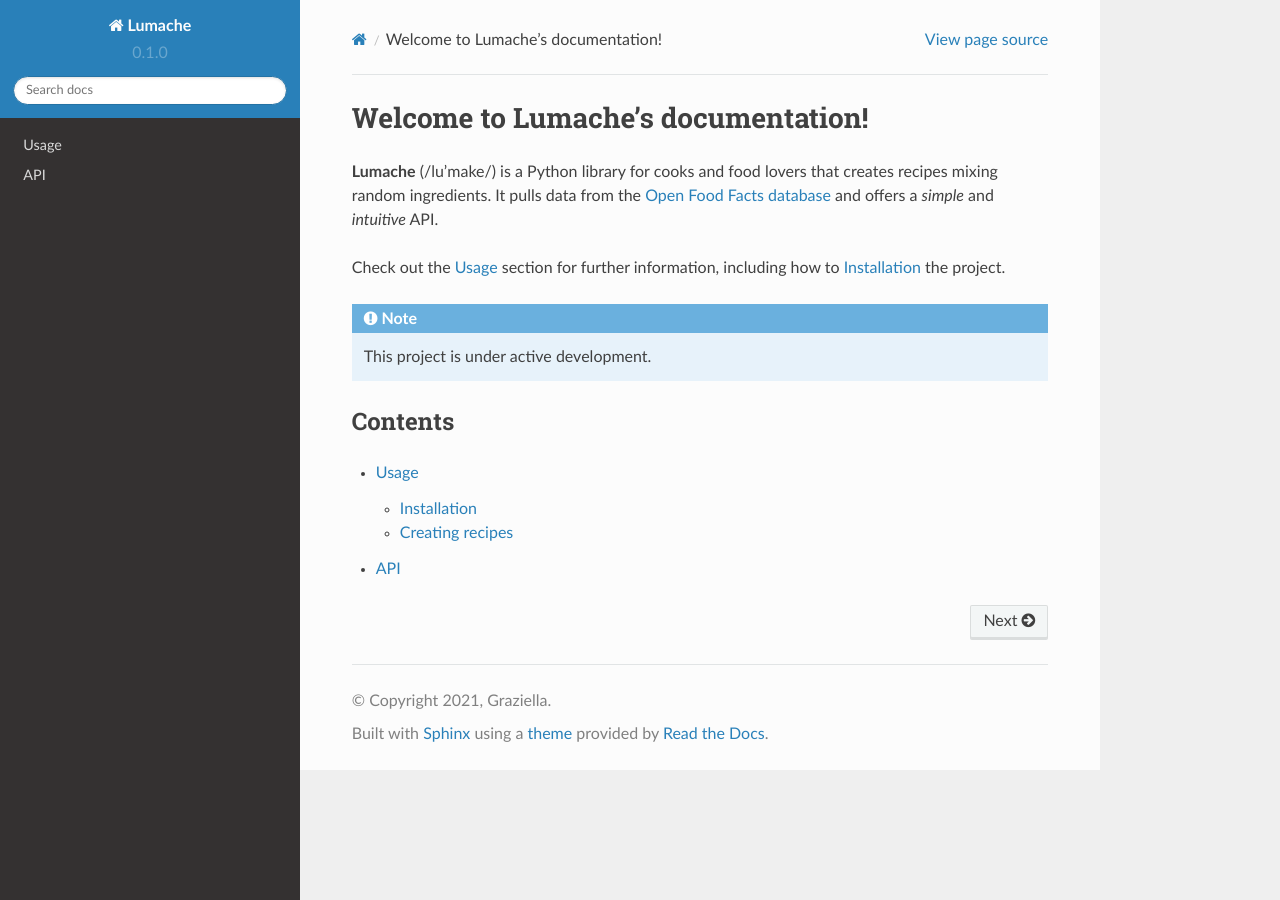
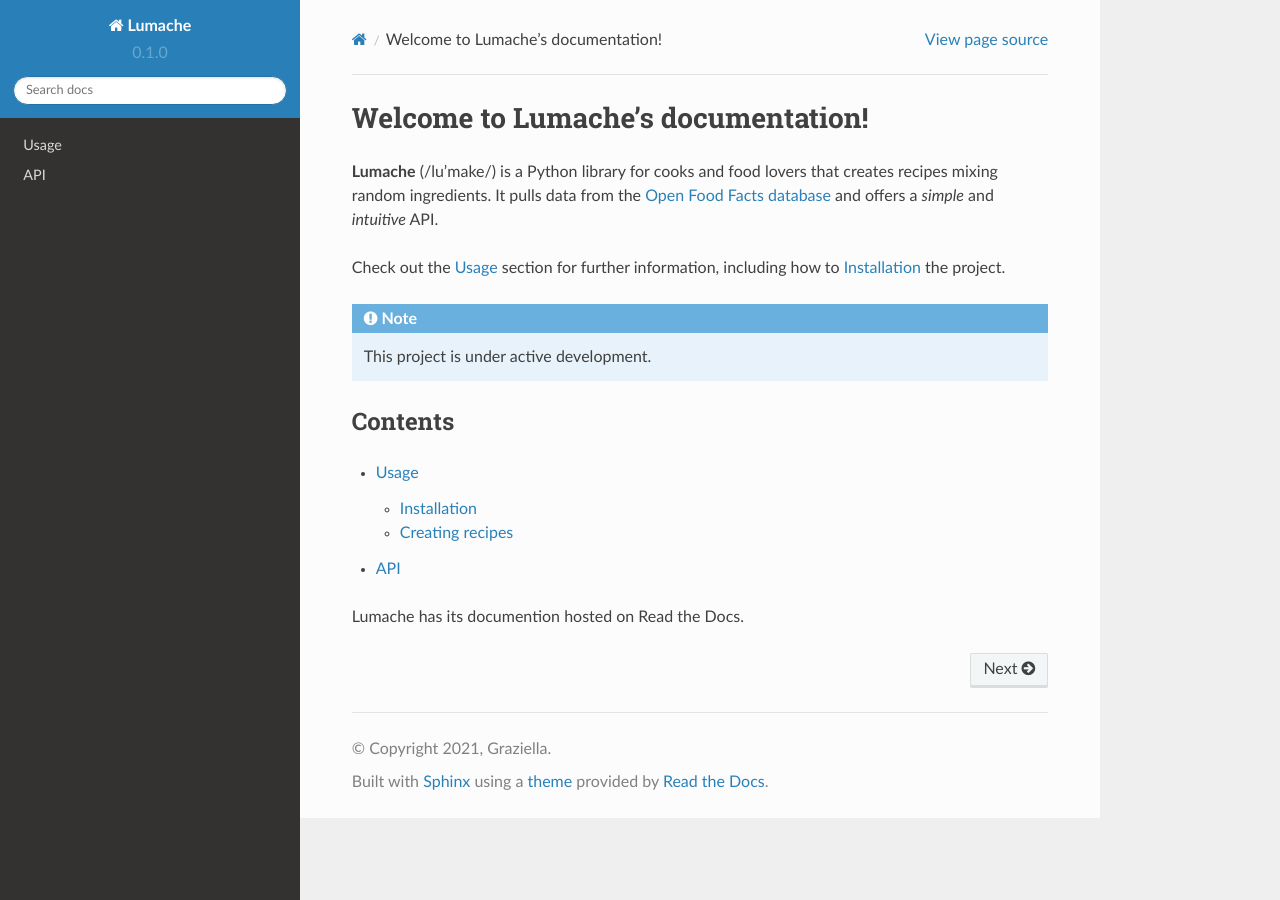
Before and after one commit to gnodiew2020/gnodiew-readthedocs, a Sphinx documentation site: the page built from docs/source/index.rst, in a window 1280 px wide. Built offline with Sphinx 7.4.7 and the Read the Docs theme 2.0.0, drawn with Linux system fonts in a browser that asks for light colours.

Commit message:
Update index.rst

```diff
--- a/docs/source/index.rst
+++ b/docs/source/index.rst
@@ -20,3 +20,5 @@ Contents
 
    usage
    api
+
+Lumache has its documention hosted on Read the Docs.
```
